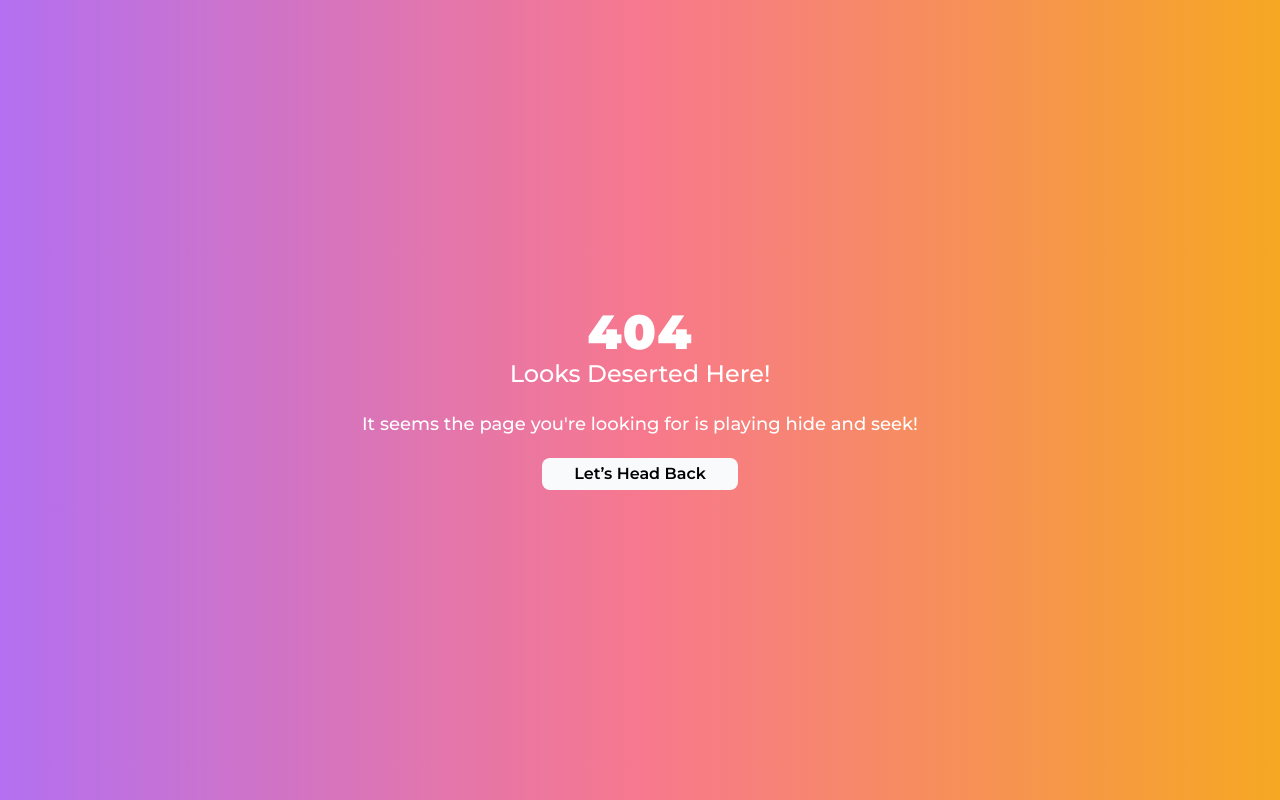
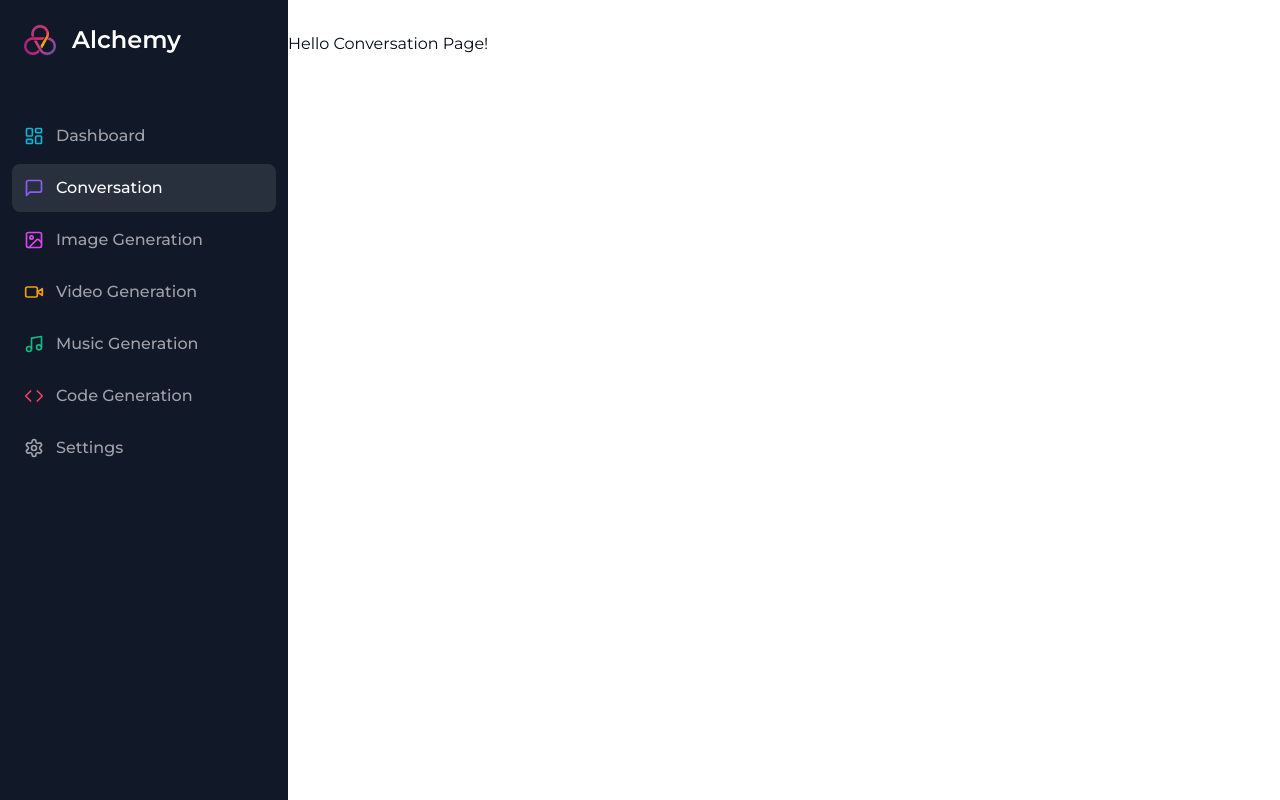
Before and after one commit to mrwebwork/ai-saas, a Next.js app: page /conversation in a window 1280 px wide. Before the commit this address had no page. Built offline with nearby package versions, Linux system fonts and the light colour scheme.

Commit message:
Create conversation page component

```diff
--- /dev/null
+++ b/app/(dashboard)/(routes)/conversation/page.tsx
@@ -0,0 +1,11 @@
+import { Fragment } from "react";
+
+const ConversationPage = () => {
+  return (
+    <Fragment>
+      <h1>Hello Conversation Page!</h1>
+    </Fragment>
+  );
+};
+
+export default ConversationPage;
```
